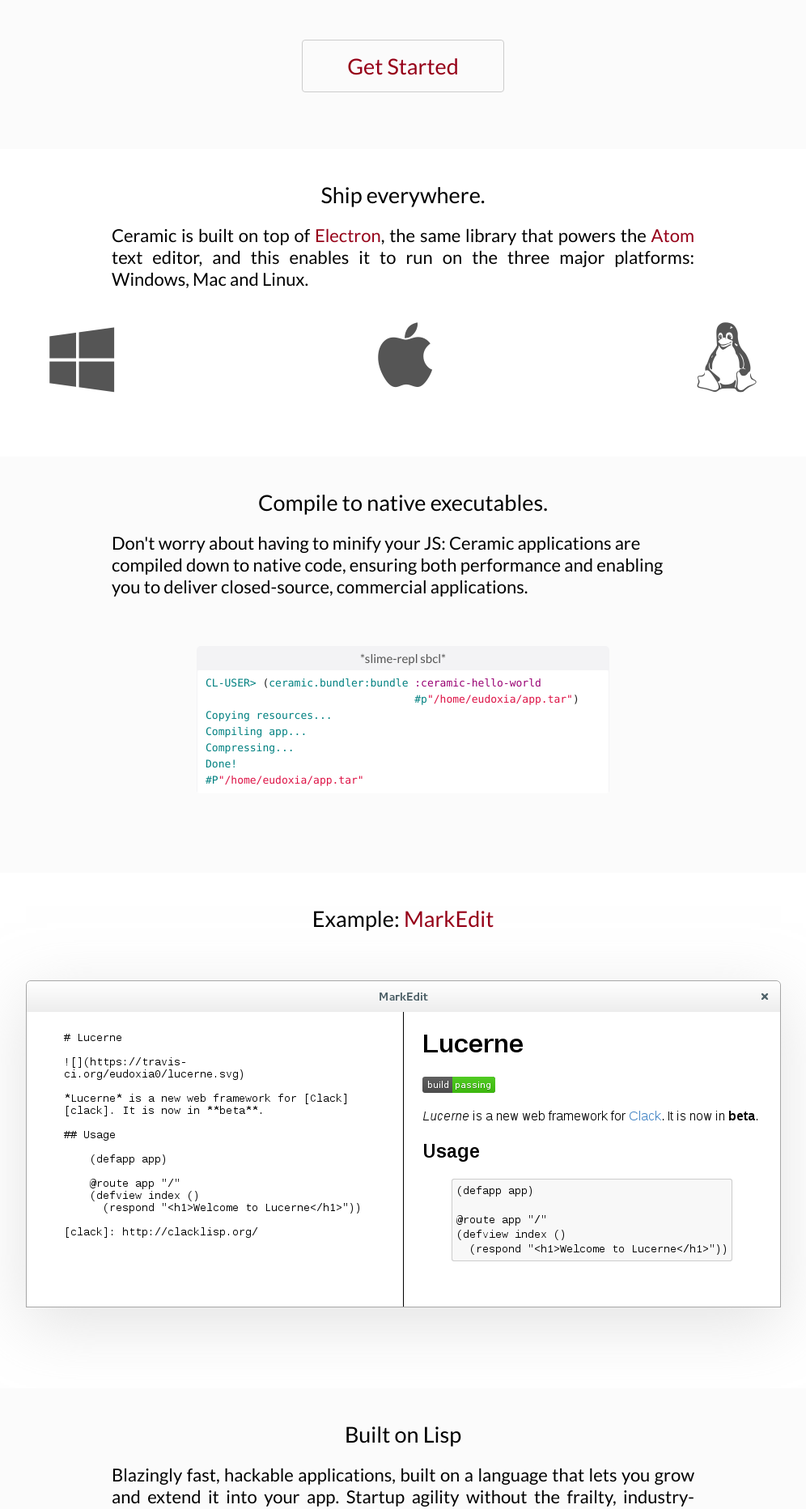
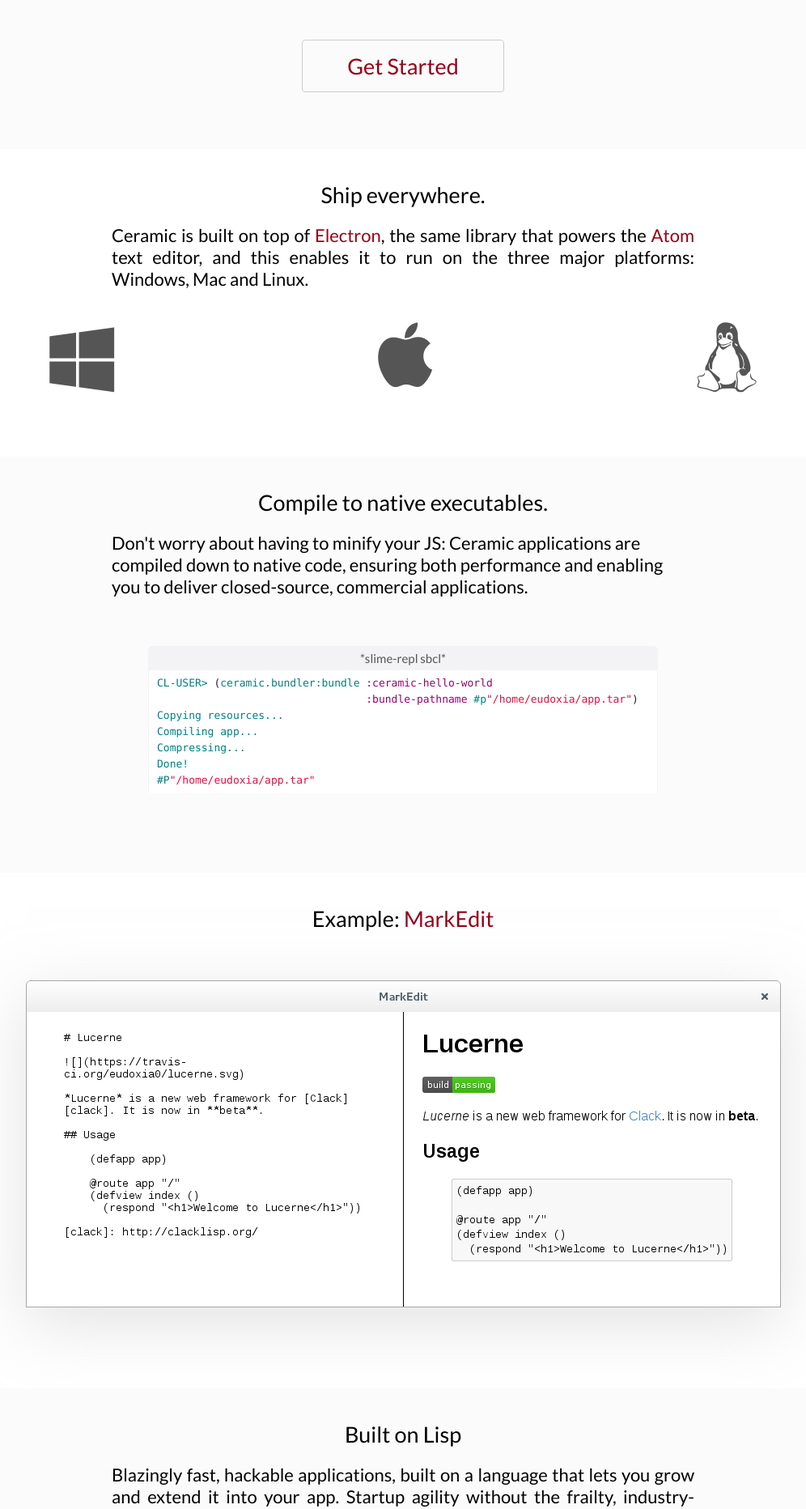
Before and after one commit to ceramic/ceramic.github.io, a Jekyll site: the page built from index.html, in a window 1280 px wide. Shown: the part 844-2708 px from the top of the page at 81% size, without its empty margins (142-1138 px from the left). Built offline with Jekyll 4.4.1, drawn with Linux system fonts in a browser that asks for light colours; nearby versions of some CDN libraries.

Commit message:
Fix bundler usage

```diff
--- a/assets/css/style.scss
+++ b/assets/css/style.scss
@@ -358,7 +358,7 @@
 
   .bundle {
     .window {
-      width: 550px;
+      width: 670px;
       margin: 40px auto;
 
       .body {
--- a/index.html
+++ b/index.html
@@ -94,7 +94,7 @@
       <div class="body">
         <div class="code">
           <pre><code class="lisp">CL-USER> (ceramic.bundler:bundle :ceramic-hello-world
-                                 #p"/home/eudoxia/app.tar")
+                                 :bundle-pathname #p"/home/eudoxia/app.tar")
 Copying resources...
 Compiling app...
 Compressing...
```
